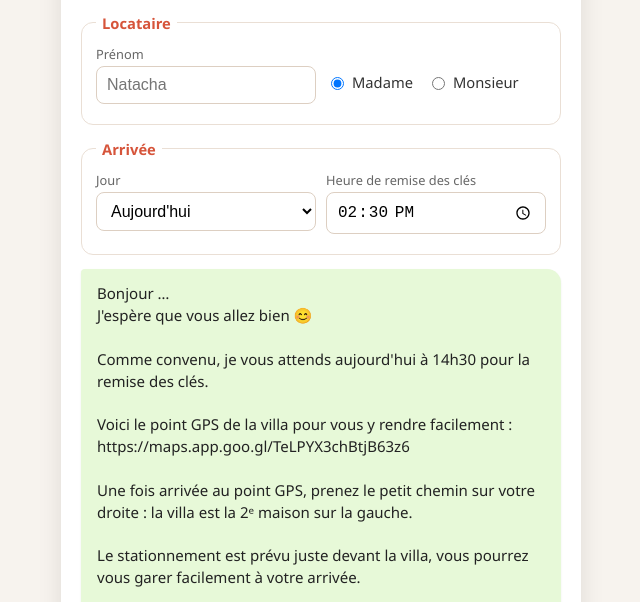
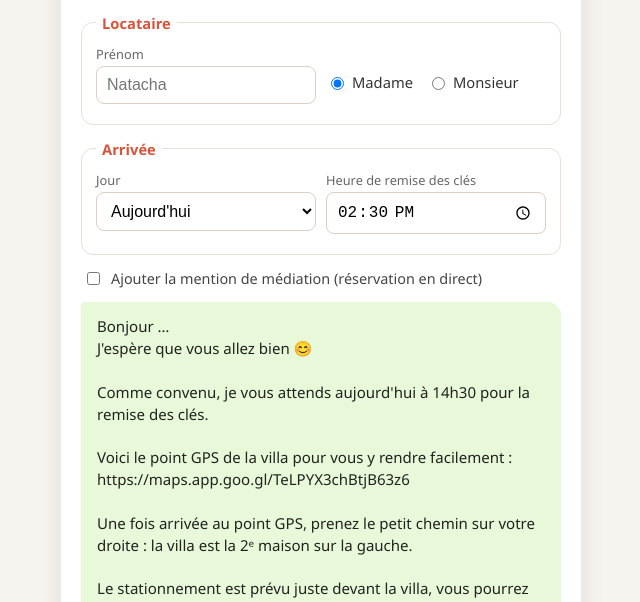
Before and after one commit to caboua/accueil, a plain HTML site: page index.html in a window 1280 px wide. Shown: the part 192-794 px from the top of the page, without its empty margins (319-959 px from the left). Drawn offline with Linux system fonts and the light colour scheme.

Commit message:
Ajouter case a cocher : mention mediation (reservation en direct)
Co-Authored-By: Claude Fable 5 <noreply@anthropic.com>

```diff
--- a/index.html
+++ b/index.html
@@ -36,6 +36,9 @@
   .copier { background:#d6543a; color:#fff; }
   .whatsapp { background:#25d366; color:#fff; }
   .ok { text-align:center; color:#1a7f37; font-size:.88rem; min-height:1.2em; margin-top:8px; }
+  .opt-mediation { display:flex; gap:8px; align-items:center; font-size:.9rem; color:#444;
+                   margin:2px 2px 4px; cursor:pointer; }
+  .opt-mediation input { width:auto; }
 </style>
 </head>
 <body>
@@ -71,6 +74,10 @@
     </div>
   </fieldset>
 
+  <label class="opt-mediation">
+    <input type="checkbox" id="mediation"> Ajouter la mention de médiation (réservation en direct)
+  </label>
+
   <div class="bulle" id="apercu"></div>
 
   <div class="boutons">
@@ -104,6 +111,13 @@ function construire() {
   const arrive = genre === 'f' ? 'arrivée' : 'arrivé';
   const fin = memeJour ? "Au plaisir de vous accueillir à tout à l'heure 🌴" : "Au plaisir de vous accueillir 🌴";
 
+  const mediation = document.getElementById('mediation').checked
+    ? "ℹ️ Médiation de la consommation : en cas de litige, toute réclamation doit d'abord m'être "
+      + "adressée par écrit (villa.caboua@gmail.com). À défaut d'accord dans un délai de deux mois, "
+      + "vous pouvez saisir gratuitement le médiateur CM2C — 49 rue de Ponthieu, 75008 Paris — "
+      + "www.cm2c.net, dans un délai d'un an à compter de votre réclamation.\n\n"
+    : "";
+
   return "Bonjour " + prenom + "\nJ'espère que vous allez bien 😊\n\n"
     + "Comme convenu, je vous attends " + quand + " à " + heure + " pour la remise des clés.\n\n"
     + "Voici le point GPS de la villa pour vous y rendre facilement :\n"
@@ -112,6 +126,7 @@ function construire() {
     + "Le stationnement est prévu juste devant la villa, vous pourrez vous garer facilement à votre arrivée.\n\n"
     + "N'hésitez pas à me prévenir lorsque vous êtes en route ou en cas de léger retard.\n\n"
     + "Je reste bien entendu joignable si besoin.\n\n"
+    + mediation
     + fin + "\nThierry";
 }
 
```
